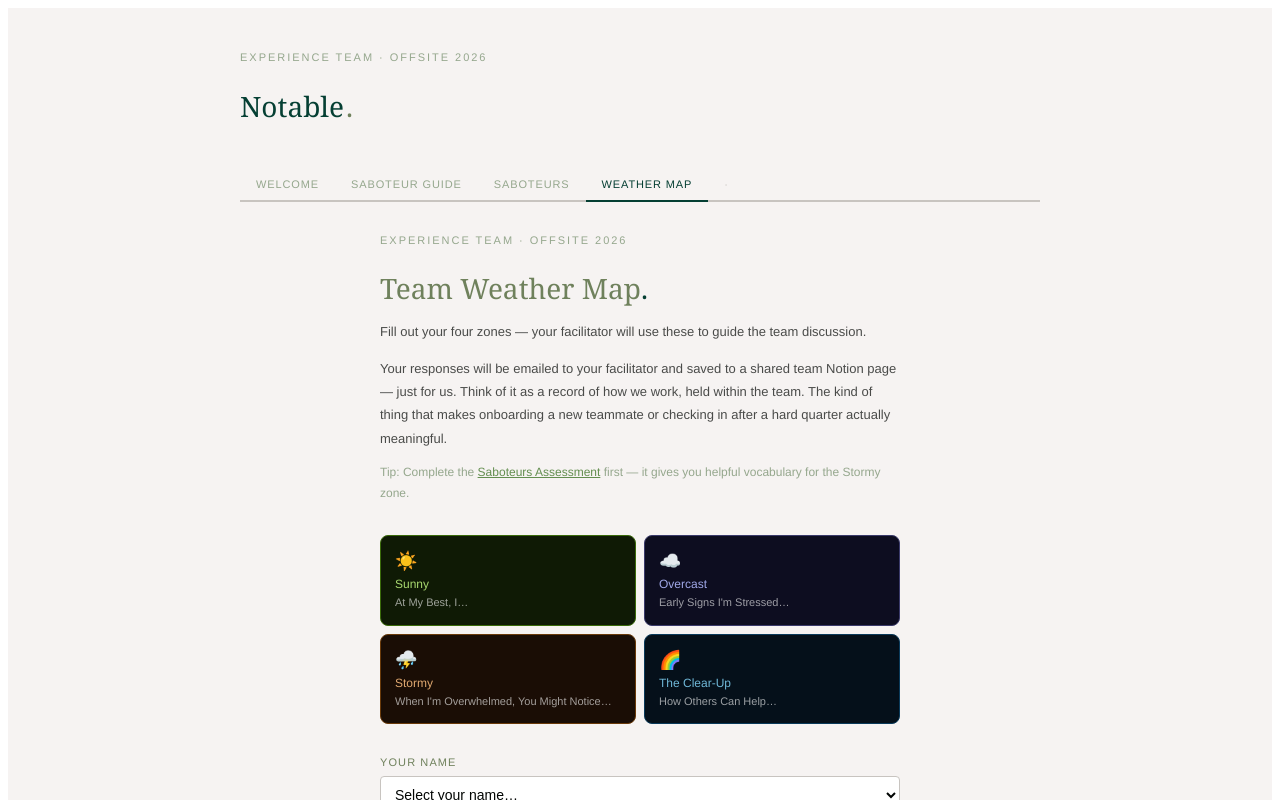
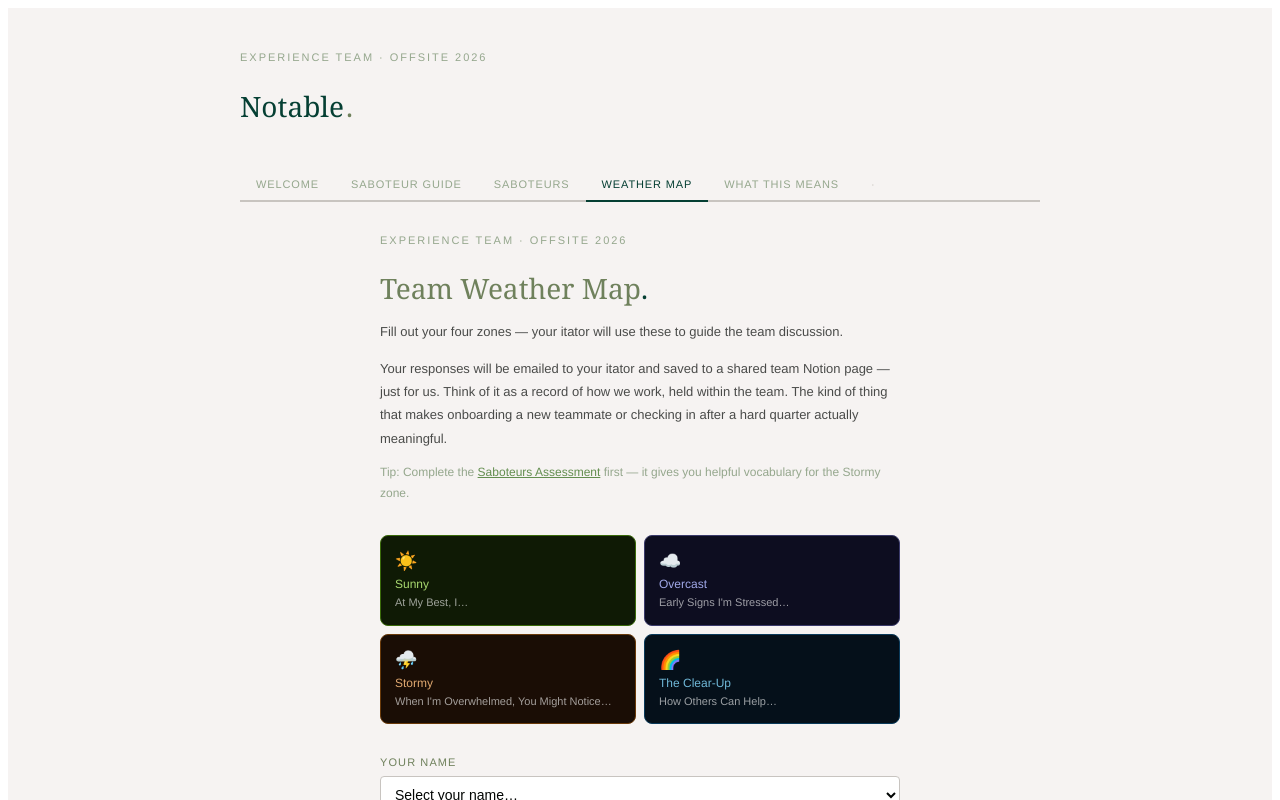
Before and after one commit to alexsiscoding/exp-team-offsite, a React (Vite) app: page / in a window 1280 px wide. Both pictures are taken after a click on the button "WEATHER MAP". Shown: the top 800 px of the page. Built offline with nearby package versions, Linux system fonts and the light colour scheme.

Commit message:
Update App.jsx

```diff
--- a/src/App.jsx
+++ b/src/App.jsx
@@ -94,7 +94,8 @@ function TabBar({active,set,weatherCount,sabCount}){
     {id:"guide",label:"Saboteur Guide"},
 {id:"saboteurs",label:"Saboteurs"},
     {id:"weather",label:"Weather Map"},
-    {id:"facilitator",label:"·",title:"Facilitator"},
+   {id:"meaning",label:"What This Means"},
+{id:"facilitator",label:"·",title:"Facilitator"},
   ];
   return(
     <div style={{display:"flex",borderBottom:`2px solid ${B.border}`,marginBottom:"2rem",flexWrap:"wrap"}}>
@@ -122,7 +123,7 @@ function WelcomeTab({setTab}){
           {num:1, icon:"📖", label:"Read the Saboteur Guide", tab:"guide",      desc:"Get familiar with all 10 saboteur types before you take the assessment. This gives you the vocabulary you'll need for the Weather Map."},
           {num:2, icon:"🧠", label:"Take the Saboteur Assessment", tab:"saboteurs", desc:"20 questions, ~5 minutes. Your results will be emailed to your facilitator to prepare for the session."},
           {num:3, icon:"🌤️", label:"Fill Out Your Weather Map", tab:"weather",   desc:"4 zones describing how you work at your best, your early stress signals, what overwhelm looks like, and how the team can help. Takes about 10–15 minutes."},
-          {num:4, icon:"🌈", label:"Reveal & Discuss as a Team", tab:null,       desc:"During the session, your facilitator will walk through everyone's forecast together. No prep needed on the day — just come ready to engage."},
+          {num:4, icon:"🌈", label:"Reveal & Discuss as a Team", tab:null,       desc:"During the session, your itator will walk through everyone's forecast together. No prep needed on the day — just come ready to engage."},
         ].map((item)=>(
           <div key={item.num} style={{display:"flex",gap:14,padding:"0.875rem 1rem",background:"#FFFFFF",border:`1px solid ${B.border}`,borderRadius:8,alignItems:"flex-start"}}>
             <div style={{width:28,height:28,borderRadius:"50%",background:B.surface,border:`1px solid ${B.border}`,display:"flex",alignItems:"center",justifyContent:"center",fontSize:11,color:B.sage,flexShrink:0,marginTop:1}}>{item.num}</div>
@@ -324,7 +325,7 @@ function SaboteursTab({sabResults,setSabResults,setTab}){
         <p style={{fontSize:11,color:B.seaSage,letterSpacing:"0.1em",textTransform:"uppercase",marginBottom:4}}>{name}'s Results</p>
         <h2 style={{fontFamily:serif,fontSize:"1.6rem",fontWeight:400,color:B.sage,marginBottom:"0.5rem"}}>Your Top Saboteurs</h2>
         {submitStatus==="ok"&&<p style={{fontSize:12,color:B.chartreuse,marginBottom:"1.25rem"}}>✓ Your responses have been emailed to abass@notablecap.com and will be used to prepare the team session.</p>}
-        {submitStatus==="err"&&<p style={{fontSize:12,color:"#c0392b",marginBottom:"1.25rem"}}>⚠ Submission failed — please let your facilitator know directly.</p>}
+        {submitStatus==="err"&&<p style={{fontSize:12,color:"#c0392b",marginBottom:"1.25rem"}}>⚠ Submission failed — please let your itator know directly.</p>}
         {submitStatus==="sending"&&<p style={{fontSize:12,color:B.seaSage,marginBottom:"1.25rem"}}>Submitting…</p>}
 
         <div style={{background:"#F0F7F0",border:`1px solid #B8D4B8`,borderRadius:8,padding:"0.875rem 1rem",marginBottom:"1.25rem"}}>
@@ -416,8 +417,8 @@ function WeatherTab({submissions,setSubmissions,sabResults,setTab}){
     <div style={{maxWidth:520,margin:"0 auto",fontFamily:sans}}>
       <p style={{fontSize:11,letterSpacing:"0.18em",textTransform:"uppercase",color:B.seaSage,marginBottom:"0.5rem"}}>Experience Team · Offsite 2026</p>
       <h2 style={{fontFamily:serif,fontSize:"1.75rem",fontWeight:400,color:B.sage,marginBottom:"0.5rem"}}>Team Weather Map<span style={{color:B.emerald}}>.</span></h2>
-      <p style={{fontSize:13,color:B.night,lineHeight:1.8,marginBottom:"0.75rem",opacity:0.7}}>Fill out your four zones — your facilitator will use these to guide the team discussion.</p>
-      <p style={{fontSize:13,color:B.night,lineHeight:1.8,marginBottom:"0.75rem",opacity:0.7}}>Your responses will be emailed to your facilitator and saved to a shared team Notion page — just for us. Think of it as a record of how we work, held within the team. The kind of thing that makes onboarding a new teammate or checking in after a hard quarter actually meaningful.</p>
+      <p style={{fontSize:13,color:B.night,lineHeight:1.8,marginBottom:"0.75rem",opacity:0.7}}>Fill out your four zones — your itator will use these to guide the team discussion.</p>
+      <p style={{fontSize:13,color:B.night,lineHeight:1.8,marginBottom:"0.75rem",opacity:0.7}}>Your responses will be emailed to your itator and saved to a shared team Notion page — just for us. Think of it as a record of how we work, held within the team. The kind of thing that makes onboarding a new teammate or checking in after a hard quarter actually meaningful.</p>
       <p style={{fontSize:12,color:B.seaSage,lineHeight:1.7,marginBottom:"2rem"}}>Tip: Complete the <button onClick={()=>setTab("saboteurs")} style={{background:"none",border:"none",padding:0,color:B.chartreuse,cursor:"pointer",fontSize:12,textDecoration:"underline",fontFamily:sans}}>Saboteurs Assessment</button> first — it gives you helpful vocabulary for the Stormy zone.</p>
       <div style={{display:"grid",gridTemplateColumns:"1fr 1fr",gap:8,marginBottom:"2rem"}}>
         {ZONES.map(z=>(
@@ -484,7 +485,7 @@ function FillScreen({name,onSubmit,onBack}){
             </div>
           ))}
         </div>
-        {submitStatus==="err"&&<p style={{fontSize:12,color:"#c0392b",marginBottom:"1rem"}}>⚠ Submission failed — please let your facilitator know directly.</p>}
+        {submitStatus==="err"&&<p style={{fontSize:12,color:"#c0392b",marginBottom:"1rem"}}>⚠ Submission failed — please let your itator know directly.</p>}
         <div style={{display:"flex",gap:10,justifyContent:"flex-end"}}>
           <Btn onClick={()=>setShowPreview(false)}>← Edit a Zone</Btn>
           <Btn primary disabled={submitStatus==="sending"} onClick={()=>onSubmit(responses,setSubmitStatus)}>
```
